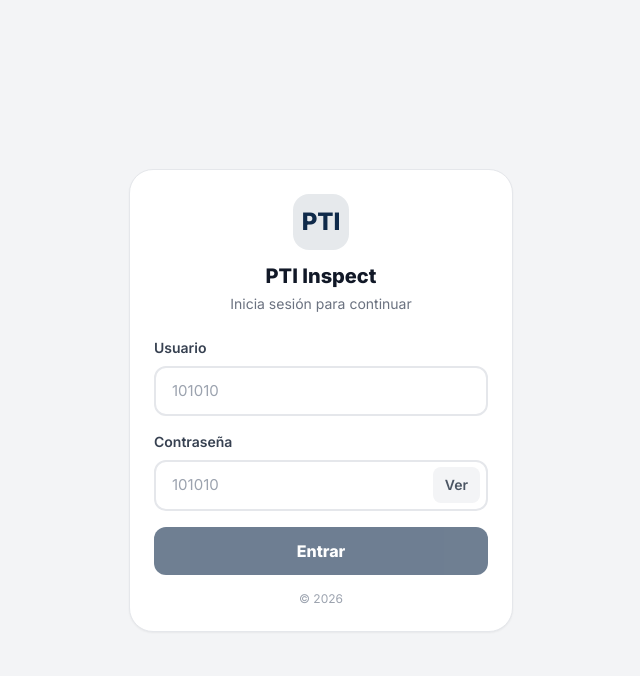
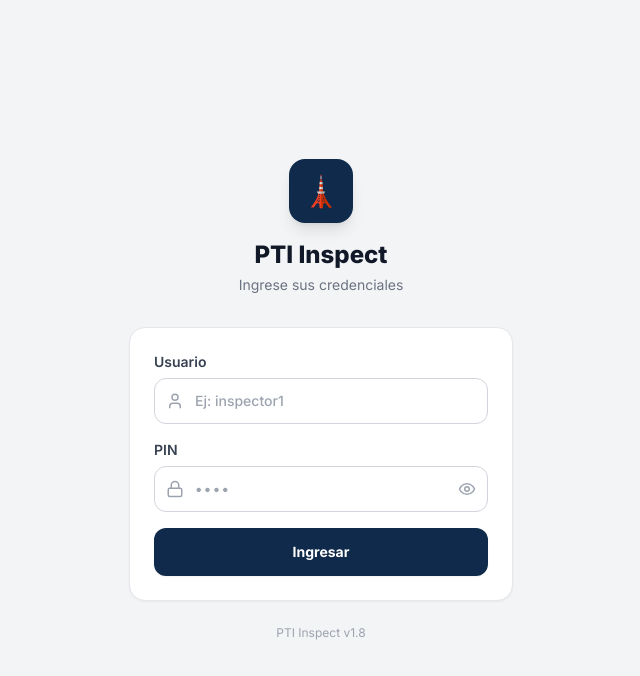
Before and after one commit to jmarinr/towerInspections-v1.1, a React (Vite) app: page /#/login in a window 1280 px wide. Shown: the top 676 px of the page, without its empty margins (319-959 px from the left). Built offline with nearby package versions, Linux system fonts and the light colour scheme; no server answers.

Commit message:
PTI Inspect v1.8.1 - rediseño 2

```diff
--- a/src/components/auth/RequireAuth.jsx
+++ b/src/components/auth/RequireAuth.jsx
@@ -1,27 +1,13 @@
 import { Navigate, Outlet, useLocation } from 'react-router-dom'
-
-const AUTH_KEY = 'pti_auth_v1'
-
-export function isAuthed() {
-  try {
-    return localStorage.getItem(AUTH_KEY) === '1'
-  } catch {
-    return false
-  }
-}
-
-export function setAuthed(v) {
-  try {
-    localStorage.setItem(AUTH_KEY, v ? '1' : '0')
-  } catch {
-    // ignore
-  }
-}
+import { useAppStore } from '../../hooks/useAppStore'
 
 export default function RequireAuth() {
+  const session = useAppStore((s) => s.session)
   const location = useLocation()
-  if (!isAuthed()) {
+
+  if (!session) {
     return <Navigate to="/login" replace state={{ from: location.pathname }} />
   }
+
   return <Outlet />
 }
--- a/src/components/layout/AppHeader.jsx
+++ b/src/components/layout/AppHeader.jsx
@@ -1,10 +1,11 @@
 import { useEffect, useRef, useState } from 'react'
 import { ChevronLeft, Info, LogOut, MoreVertical } from 'lucide-react'
 import { useNavigate } from 'react-router-dom'
-import { setAuthed } from '../auth/RequireAuth'
+import { useAppStore } from '../../hooks/useAppStore'
 
 export default function AppHeader({ title, subtitle, badge, progress, onMenuClick }) {
   const navigate = useNavigate()
+  const storeLogout = useAppStore((s) => s.logout)
   const [open, setOpen] = useState(false)
   const menuRef = useRef(null)
 
@@ -22,7 +23,7 @@ export default function AppHeader({ title, subtitle, badge, progress, onMenuClic
   }, [open])
 
   const logout = () => {
-    setAuthed(false)
+    storeLogout()
     setOpen(false)
     navigate('/login', { replace: true })
   }
--- /dev/null
+++ b/src/data/permissions.json
@@ -0,0 +1,30 @@
+{
+  "users": {
+    "101010":     { "pin": "1010", "role": "testing",    "name": "Testing" },
+    "inspector1": { "pin": "1001", "role": "inspector",  "name": "Inspector 1" },
+    "inspector2": { "pin": "1002", "role": "inspector",  "name": "Inspector 2" },
+    "inspector3": { "pin": "1003", "role": "inspector",  "name": "Inspector 3" },
+    "supervisor1":{ "pin": "2001", "role": "supervisor",  "name": "Supervisor 1" },
+    "supervisor2":{ "pin": "2002", "role": "supervisor",  "name": "Supervisor 2" }
+  },
+  "roles": {
+    "testing": {
+      "label": "Testing",
+      "forms": ["*"]
+    },
+    "inspector": {
+      "label": "Inspector",
+      "forms": [
+        "mantenimiento",
+        "mantenimiento-ejecutado",
+        "equipment",
+        "sistema-ascenso",
+        "grounding-system-test"
+      ]
+    },
+    "supervisor": {
+      "label": "Supervisor",
+      "forms": []
+    }
+  }
+}
--- a/src/hooks/useAppStore.js
+++ b/src/hooks/useAppStore.js
@@ -173,6 +173,11 @@ const getDefaultPMExecutedData = () => ({
 export const useAppStore = create(
   persist(
     (set, get) => ({
+      // ============ SESSION / AUTH ============
+      session: null, // { username, name, role, roleLabel }
+      setSession: (user) => set({ session: user }),
+      logout: () => set({ session: null }),
+
       // ============ TOAST ============
       toast: { show: false, message: '', type: 'info' },
       _toastTimer: null,
--- /dev/null
+++ b/src/lib/auth.js
@@ -0,0 +1,58 @@
+import permissions from '../data/permissions.json'
+
+/**
+ * Validate user credentials against permissions.json
+ * @returns {{ success: boolean, user?: { username, name, role, roleLabel }, error?: string }}
+ */
+export function authenticate(username, pin) {
+  const key = username.trim().toLowerCase()
+  const userEntry = permissions.users[key]
+
+  if (!userEntry) {
+    return { success: false, error: 'Usuario no encontrado' }
+  }
+
+  if (userEntry.pin !== pin.trim()) {
+    return { success: false, error: 'PIN incorrecto' }
+  }
+
+  const roleConfig = permissions.roles[userEntry.role]
+
+  return {
+    success: true,
+    user: {
+      username: key,
+      name: userEntry.name,
+      role: userEntry.role,
+      roleLabel: roleConfig?.label || userEntry.role,
+    },
+  }
+}
+
+/**
+ * Get allowed form IDs for a role
+ * @returns {string[]} - Array of form IDs, or ['*'] for all access
+ */
+export function getAllowedForms(role) {
+  const roleConfig = permissions.roles[role]
+  if (!roleConfig) return []
+  return roleConfig.forms || []
+}
+
+/**
+ * Check if a role has access to a specific form
+ */
+export function canAccessForm(role, formId) {
+  const allowed = getAllowedForms(role)
+  if (allowed.includes('*')) return true
+  return allowed.includes(formId)
+}
+
+/**
+ * Filter a forms array to only include allowed forms for a role
+ */
+export function filterFormsByRole(forms, role) {
+  const allowed = getAllowedForms(role)
+  if (allowed.includes('*')) return forms
+  return forms.filter((f) => allowed.includes(f.id))
+}
--- a/src/pages/Login.jsx
+++ b/src/pages/Login.jsx
@@ -1,87 +1,125 @@
-import { useMemo, useState } from 'react'
-import { useLocation, useNavigate } from 'react-router-dom'
-import { setAuthed } from '../components/auth/RequireAuth'
+import { useState } from 'react'
+import { useNavigate } from 'react-router-dom'
+import { Lock, User, Eye, EyeOff } from 'lucide-react'
+import { authenticate } from '../lib/auth'
+import { useAppStore } from '../hooks/useAppStore'
 
 export default function Login() {
-  const [user, setUser] = useState('')
-  const [pass, setPass] = useState('')
-  const [touched, setTouched] = useState(false)
-  const [show, setShow] = useState(false)
   const navigate = useNavigate()
-  const location = useLocation()
+  const setSession = useAppStore((s) => s.setSession)
 
-  const isOk = useMemo(() => user.trim() === '101010' && pass.trim() === '101010', [user, pass])
-  const showError = touched && !isOk
+  const [username, setUsername] = useState('')
+  const [pin, setPin] = useState('')
+  const [showPin, setShowPin] = useState(false)
+  const [error, setError] = useState('')
+  const [loading, setLoading] = useState(false)
 
-  const from = (location.state && location.state.from) ? location.state.from : '/'
+  const handleSubmit = (e) => {
+    e.preventDefault()
+    setError('')
 
-  const submit = (e) => {
-    e.preventDefault()
-    setTouched(true)
-    if (!isOk) return
-    setAuthed(true)
-    navigate(from, { replace: true })
+    if (!username.trim()) {
+      setError('Ingrese su usuario')
+      return
+    }
+    if (!pin.trim()) {
+      setError('Ingrese su PIN')
+      return
+    }
+
+    setLoading(true)
+
+    setTimeout(() => {
+      const result = authenticate(username, pin)
+
+      if (!result.success) {
+        setError(result.error)
+        setLoading(false)
+        return
+      }
+
+      setSession(result.user)
+      setLoading(false)
+      navigate('/')
+    }, 300)
   }
 
   return (
-    <div className="min-h-screen bg-gray-100 flex items-center justify-center px-4">
-      <div className="w-full max-w-sm bg-white rounded-3xl shadow-sm border border-gray-200 p-6">
-        <div className="flex flex-col items-center text-center mb-6">
-          <div className="w-14 h-14 bg-primary/10 rounded-2xl flex items-center justify-center">
-            <span className="text-2xl font-black text-primary">PTI</span>
+    <div className="min-h-screen bg-gray-100 flex flex-col items-center justify-center px-4">
+      <div className="mb-8 text-center">
+        <div className="w-16 h-16 bg-primary rounded-2xl flex items-center justify-center mx-auto mb-4 shadow-lg">
+          <span className="text-3xl">🗼</span>
         </div>
-          <h1 className="mt-3 text-xl font-extrabold text-gray-900">PTI Inspect</h1>
-          <p className="text-sm text-gray-500 mt-1">Inicia sesión para continuar</p>
+        <h1 className="text-2xl font-extrabold text-gray-900">PTI Inspect</h1>
+        <p className="text-sm text-gray-500 mt-1">Ingrese sus credenciales</p>
       </div>
 
-        <form onSubmit={submit} className="space-y-4">
+      <form
+        onSubmit={handleSubmit}
+        className="w-full max-w-sm bg-white rounded-2xl border border-gray-200 shadow-sm p-6 space-y-4"
+      >
         <div>
-            <label className="block text-sm font-semibold text-gray-700 mb-2">Usuario</label>
+          <label className="block text-sm font-semibold text-gray-700 mb-1.5">Usuario</label>
+          <div className="relative">
+            <div className="absolute left-3 top-1/2 -translate-y-1/2 text-gray-400">
+              <User size={18} />
+            </div>
             <input
-              value={user}
-              onChange={(e) => setUser(e.target.value)}
-              onBlur={() => setTouched(true)}
-              inputMode="numeric"
-              placeholder="101010"
-              className={`w-full px-4 py-3 text-[15px] border-2 rounded-xl bg-white focus:outline-none focus:border-primary focus:ring-4 focus:ring-primary/10 ${touched && user.trim() ? 'border-emerald-500' : 'border-gray-200'}`}
+              type="text"
+              value={username}
+              onChange={(e) => { setUsername(e.target.value); setError('') }}
+              placeholder="Ej: inspector1"
+              autoComplete="username"
+              autoCapitalize="none"
+              className="w-full pl-10 pr-4 py-3 rounded-xl border border-gray-300 text-sm font-medium focus:outline-none focus:ring-2 focus:ring-primary/30 focus:border-primary transition-all"
             />
+          </div>
         </div>
 
         <div>
-            <label className="block text-sm font-semibold text-gray-700 mb-2">Contraseña</label>
+          <label className="block text-sm font-semibold text-gray-700 mb-1.5">PIN</label>
           <div className="relative">
+            <div className="absolute left-3 top-1/2 -translate-y-1/2 text-gray-400">
+              <Lock size={18} />
+            </div>
             <input
-                value={pass}
-                onChange={(e) => setPass(e.target.value)}
-                onBlur={() => setTouched(true)}
-                type={show ? 'text' : 'password'}
-                placeholder="101010"
-                className={`w-full px-4 py-3 pr-20 text-[15px] border-2 rounded-xl bg-white focus:outline-none focus:border-primary focus:ring-4 focus:ring-primary/10 ${touched && pass.trim() ? 'border-emerald-500' : 'border-gray-200'}`}
+              type={showPin ? 'text' : 'password'}
+              value={pin}
+              onChange={(e) => { setPin(e.target.value); setError('') }}
+              placeholder="••••"
+              inputMode="numeric"
+              maxLength={6}
+              autoComplete="current-password"
+              className="w-full pl-10 pr-12 py-3 rounded-xl border border-gray-300 text-sm font-medium tracking-widest focus:outline-none focus:ring-2 focus:ring-primary/30 focus:border-primary transition-all"
             />
             <button
               type="button"
-                onClick={() => setShow(s => !s)}
-                className="absolute right-2 top-1/2 -translate-y-1/2 px-3 py-2 rounded-lg text-sm font-semibold text-gray-600 bg-gray-100 active:scale-95"
+              onClick={() => setShowPin(!showPin)}
+              className="absolute right-3 top-1/2 -translate-y-1/2 text-gray-400 active:scale-95"
             >
-                {show ? 'Ocultar' : 'Ver'}
+              {showPin ? <EyeOff size={18} /> : <Eye size={18} />}
             </button>
           </div>
         </div>
 
-          {showError && (
-            <p className="text-sm font-semibold text-red-600">⚠ Usuario o contraseña incorrectos</p>
+        {error && (
+          <div className="bg-red-50 border border-red-200 rounded-xl px-4 py-2.5">
+            <p className="text-sm font-semibold text-red-600">{error}</p>
+          </div>
         )}
 
         <button
           type="submit"
-            className={`w-full py-3 rounded-xl font-extrabold text-white bg-primary active:scale-[0.99] transition-all ${(!user.trim() || !pass.trim()) ? 'opacity-60' : ''}`}
+          disabled={loading}
+          className={`w-full py-3.5 rounded-xl font-bold text-white text-sm transition-all active:scale-[0.98] ${
+            loading ? 'bg-gray-400 cursor-not-allowed' : 'bg-primary shadow-sm hover:shadow-md'
+          }`}
         >
-            Entrar
+          {loading ? 'Verificando...' : 'Ingresar'}
         </button>
+      </form>
 
-          <p className="text-xs text-gray-400 text-center">© 2026</p>
-        </form>
-      </div>
+      <p className="text-xs text-gray-400 mt-6">PTI Inspect v1.8</p>
     </div>
   )
 }
```
Also changed, not shown: src/pages/Home.jsx (+49 -30 lines). Lines whose indentation alone changed are shown as unchanged.
